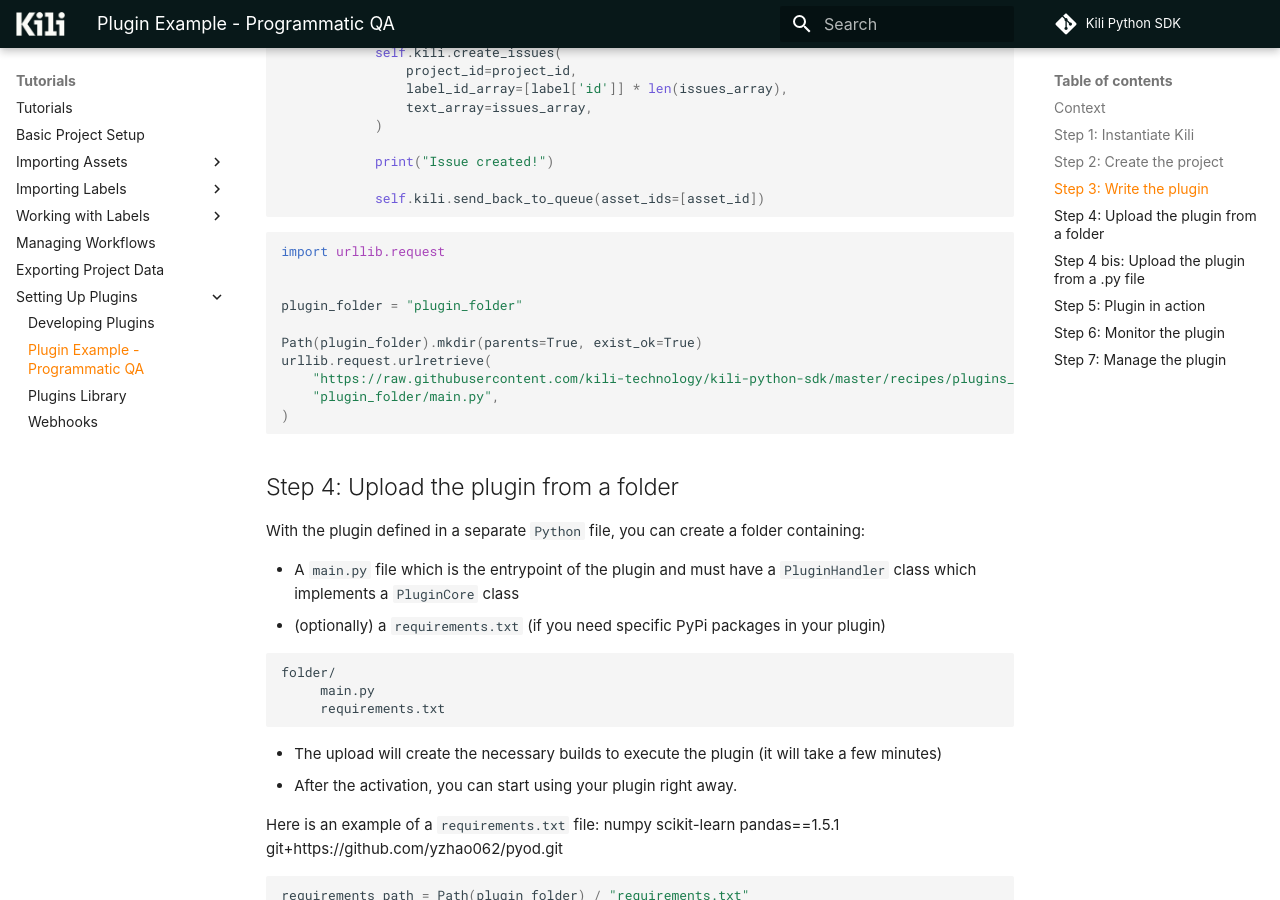
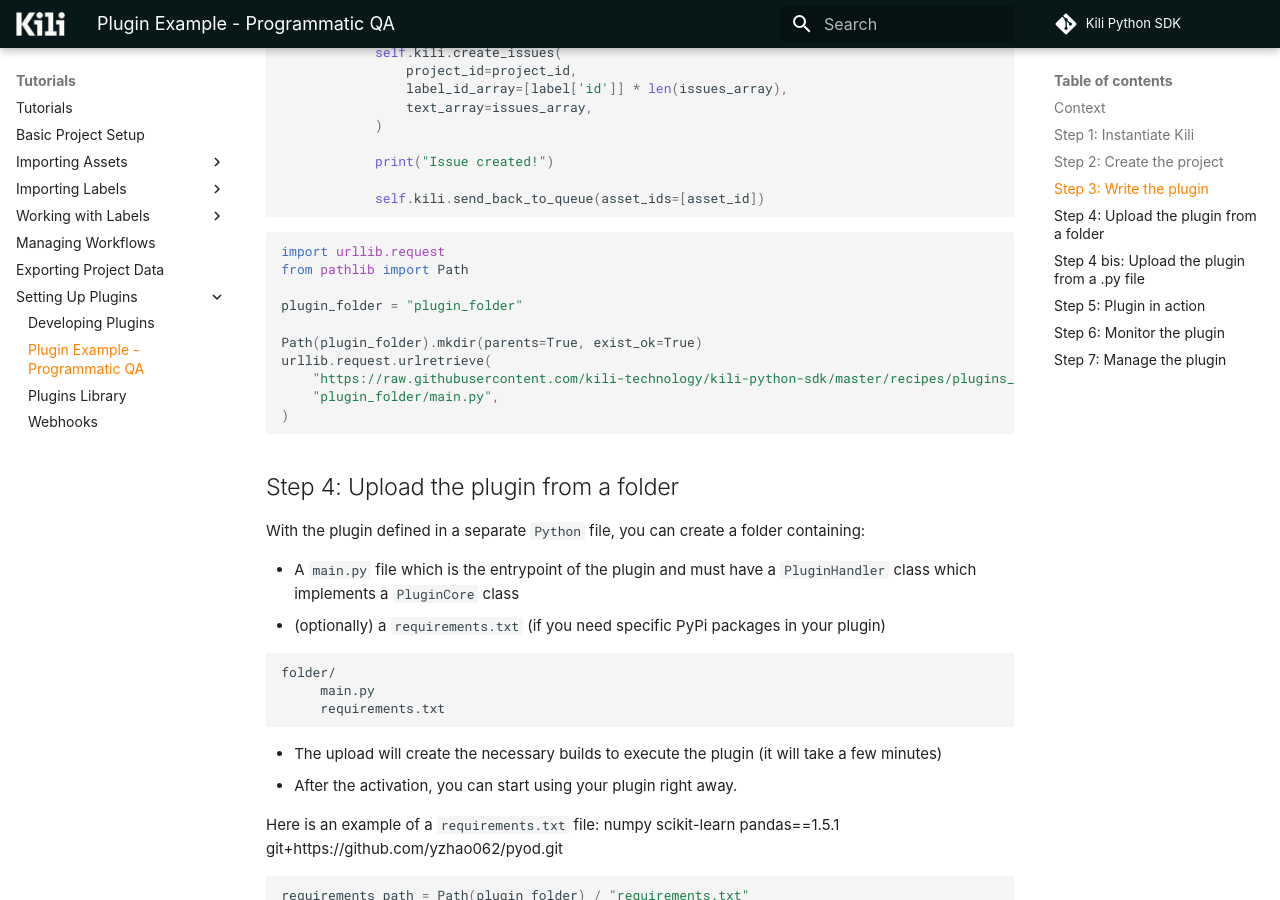
Before and after one commit to kili-technology/kili-python-sdk, an MkDocs documentation site: the page built from docs/sdk/tutorials/plugins_example.md, in a window 1280 px wide and 900 px high, scrolled down 2650 px. Built offline with MkDocs 1.6.1 and Material for MkDocs 9.7.7, drawn with Linux system fonts in a browser that asks for light colours; nearby versions of some CDN libraries; some web fonts are replaced; library files that are not in the unit come from our copies; comment, search, counter and statistics services are not loaded; the version menu is left out.

Commit message:
docs: fix missing import

````diff
--- a/docs/sdk/tutorials/plugins_example.md
+++ b/docs/sdk/tutorials/plugins_example.md
@@ -150,7 +150,7 @@
 
 ```python
 import urllib.request
-
+from pathlib import Path
 
 plugin_folder = "plugin_folder"
 
````
Also changed, not shown: 1 other file.
